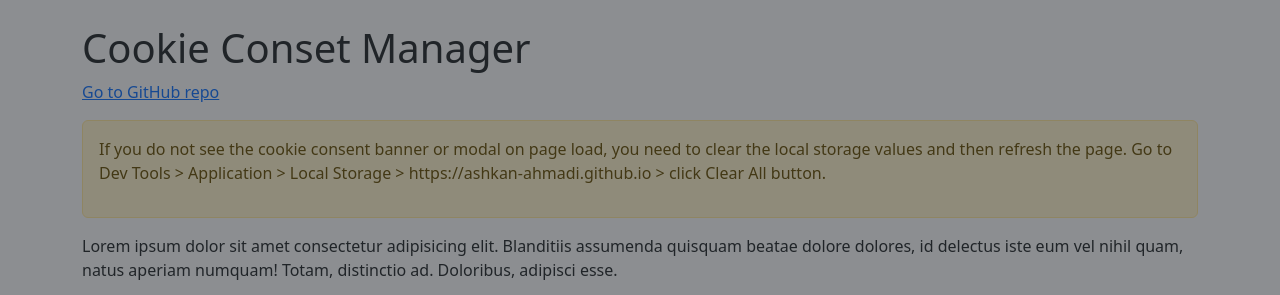
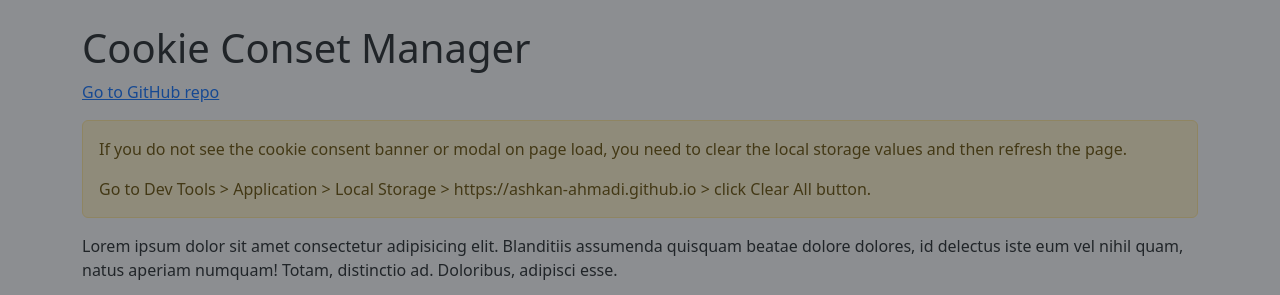
Before and after one commit to ashkan-ahmadi/bootstrap-cookie-consent-manager, a website: page index.html in a window 1280 px wide. Shown: the top 295 px of the page. Drawn offline with nearby package versions, Linux system fonts and the light colour scheme.

Commit message:
Update alert

```diff
--- a/index.html
+++ b/index.html
@@ -43,7 +43,9 @@
     <p><a href="https://github.com/ashkan-ahmadi/bootstrap-cookie-consent-manager/">Go to GitHub repo</a></p>
 
     <div class="alert alert-warning">
-      <p>If you do not see the cookie consent banner or modal on page load, you need to clear the local storage values and then refresh the page. Go to Dev Tools > Application > Local Storage > https://ashkan-ahmadi.github.io > click Clear All button.</p>
+      <p>If you do not see the cookie consent banner or modal on page load, you need to clear the local storage values and then refresh the page.</p>
+
+      <p class="mb-0">Go to Dev Tools > Application > Local Storage > https://ashkan-ahmadi.github.io > click Clear All button.</p>
     </div>
 
     <p>Lorem ipsum dolor sit amet consectetur adipisicing elit. Blanditiis assumenda quisquam beatae dolore dolores, id delectus iste eum vel nihil quam, natus aperiam numquam! Totam, distinctio ad. Doloribus, adipisci esse.</p>
```
